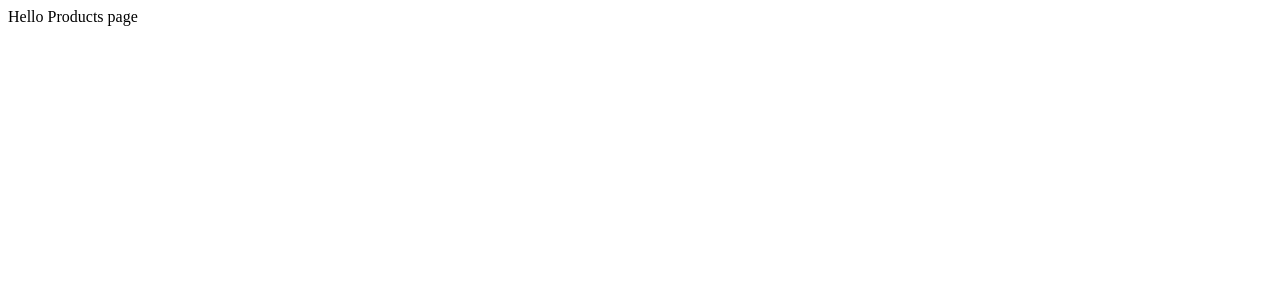
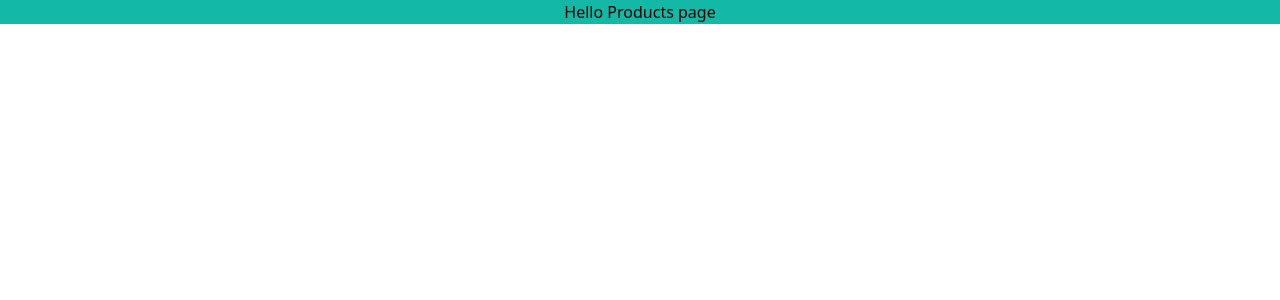
Before and after one commit to tanzila-abedin/tee-store, a React (Vite) app: page / in a window 1280 px wide. Shown: the top 300 px of the page. Built offline with nearby package versions, Linux system fonts and the light colour scheme.

Commit message:
chore: configure tailwind css

```diff
--- a/package.json
+++ b/package.json
@@ -17,6 +17,9 @@
     "@types/react": "^18.0.27",
     "@types/react-dom": "^18.0.10",
     "@vitejs/plugin-react": "^3.1.0",
+    "autoprefixer": "^10.4.13",
+    "postcss": "^8.4.21",
+    "tailwindcss": "^3.2.4",
     "vite": "^4.1.0"
   }
 }
--- /dev/null
+++ b/postcss.config.cjs
@@ -0,0 +1,6 @@
+module.exports = {
+  plugins: {
+    tailwindcss: {},
+    autoprefixer: {},
+  },
+}
--- /dev/null
+++ b/src/index.css
@@ -0,0 +1,3 @@
+@tailwind base;
+@tailwind components;
+@tailwind utilities;
--- a/src/pages/products/AllProducts.jsx
+++ b/src/pages/products/AllProducts.jsx
@@ -1,9 +1,5 @@
-
-
 const AllProducts = () => {
-  return (
-    <div>Hello Products page</div>
-  )
-}
+  return <div className="bg-teal-500 text-center">Hello Products page</div>;
+};
 
 export default AllProducts;
--- /dev/null
+++ b/tailwind.config.cjs
@@ -0,0 +1,8 @@
+/** @type {import('tailwindcss').Config} */
+module.exports = {
+  content: ["./index.html", "./src/**/*.{js,ts,jsx,tsx}"],
+  theme: {
+    extend: {},
+  },
+  plugins: [],
+};
```
Also changed, not shown: src/main.jsx (+7 -7 lines), 1 other file (tests, documents, lock files or other folders).
